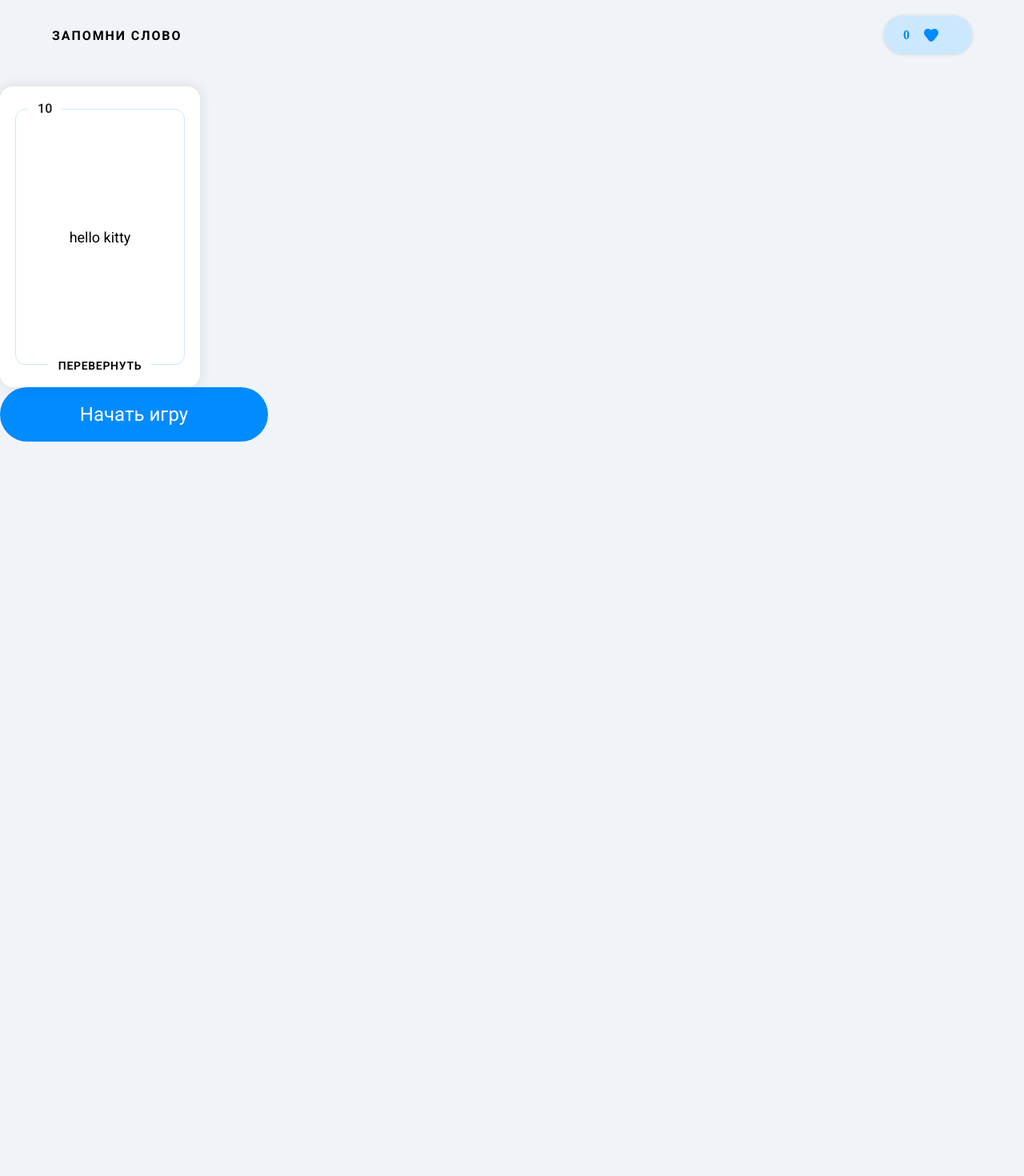
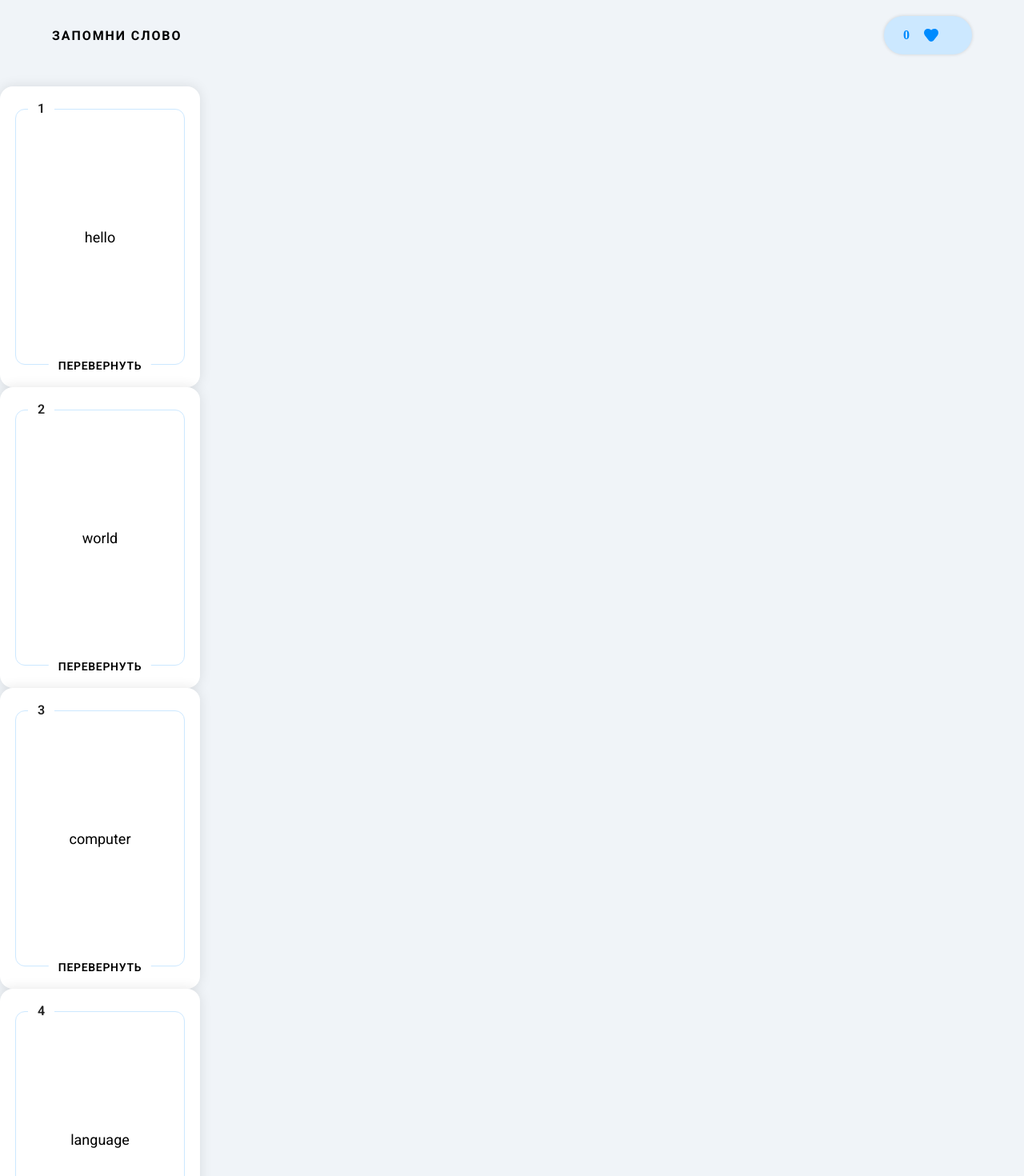
Before and after one commit to alexy-bott/vue-test-pr, a Vue app: page / in a window 1280 px wide. Shown: the part 20-1490 px from the top of the page at 80% size. Before the commit the page ends 800 px from the top, so only its background shows below. Built offline with nearby package versions, Linux system fonts and the light colour scheme.

Commit message:
feat: add ref for score and cards

```diff
--- a/src/App.vue
+++ b/src/App.vue
@@ -2,11 +2,49 @@
 import Button from "./components/Button.vue";
 import Header from "./components/Header.vue";
 import Card from "./components/Card.vue";
+import {ref} from "vue";
+
+// ref для хранения очков
+const score = ref(0);
+
+// ref для хранения массива карт
+const cards = ref([
+  {
+    word: "hello",
+    translation: "привет",
+    state: "closed", // closed | opened
+    status: "pending", // success | fail | pending
+  },
+  {
+    word: "world",
+    translation: "мир",
+    state: "closed",
+    status: "pending",
+  },
+  {
+    word: "computer",
+    translation: "компьютер",
+    state: "closed",
+    status: "pending",
+  },
+  {
+    word: "language",
+    translation: "язык",
+    state: "closed",
+    status: "pending",
+  },
+]);
+
 </script>
 
 <template>
-  <Header/>
-  <Card card-num="10" card-word="hello kitty"/>
+  <Header :score="score"/>
+  <Card v-for="(card, index) in cards"
+        :key="index"
+        :card-word="card.word"
+        :card-translation="card.translation"
+        :card-num="index + 1"
+        />
   <Button>Начать игру</Button>
 </template>
 <style scoped>
--- a/src/components/Card.vue
+++ b/src/components/Card.vue
@@ -9,6 +9,10 @@ const props = defineProps({
     default: 0,
   },
   cardWord: {
+    type: String,
+    default: "",
+  },
+  cardTranslation: {
     type: String,
     default: "",
   }
@@ -69,7 +73,7 @@ const handleNo = () => {
         <span class="card-number">{{ props.cardNum }}</span>
         <div class="card-border">
           <div class="card-content">
-            {{ props.cardWord }}
+            {{ props.cardTranslation }}
           </div>
         </div>
 
--- a/src/components/Header.vue
+++ b/src/components/Header.vue
@@ -1,11 +1,18 @@
 <script setup>
 import Score from "./Score.vue";
+
+defineProps({
+  score: {
+    type: Number,
+    default: 0
+  }
+});
 </script>
 
 <template>
   <header class="header" aria-label="Количество очков">
     <h1 class="header-title">запомни слово</h1>
-    <Score/>
+    <Score :stat="score"/>
   </header>
 </template>
 
```
